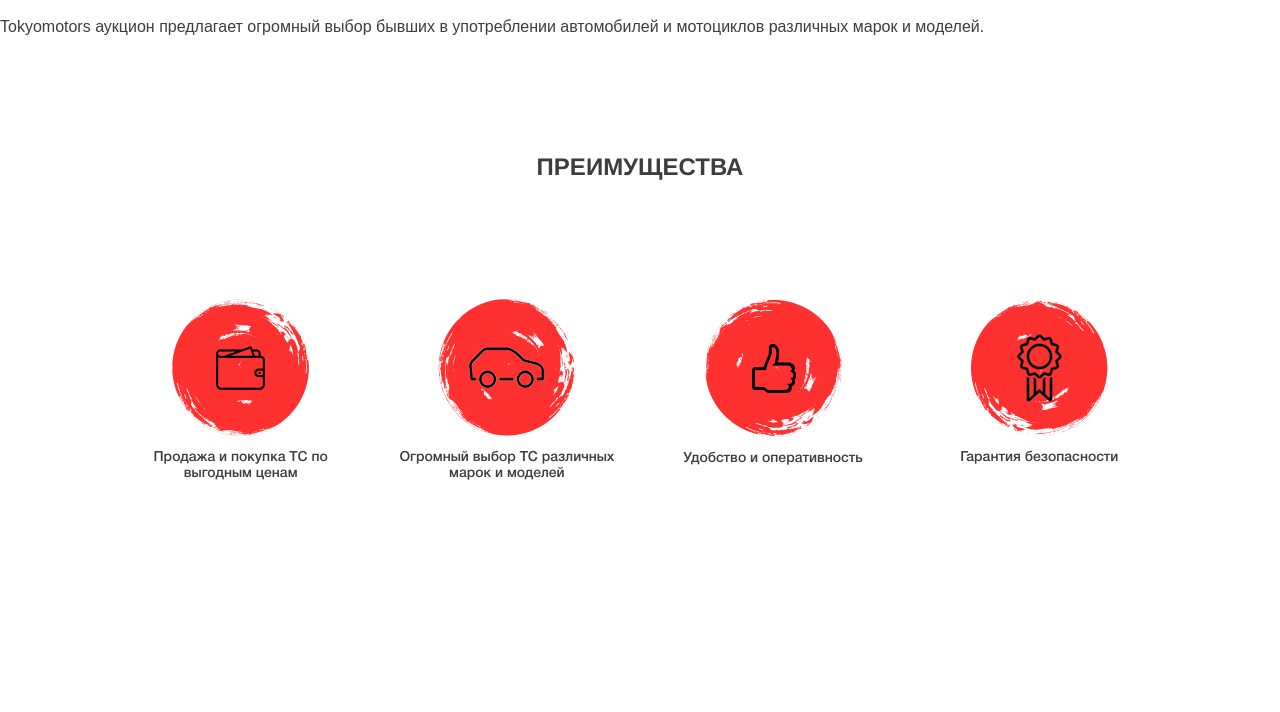
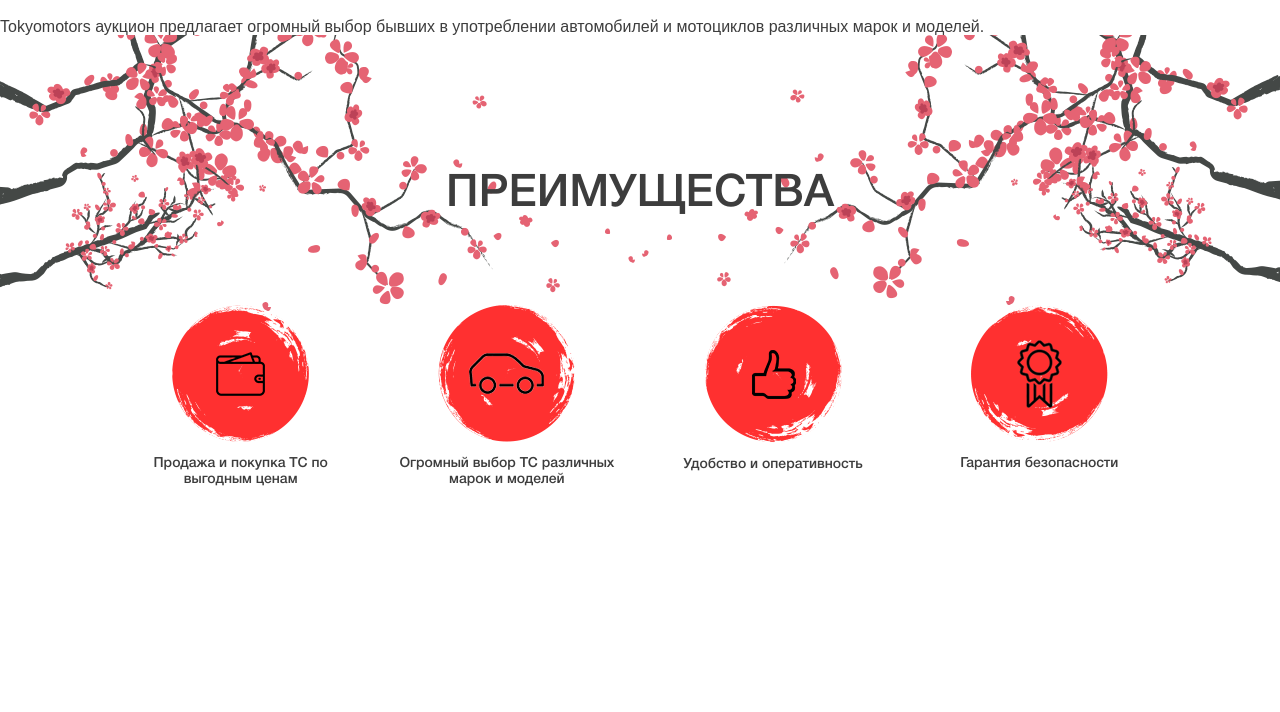
Before and after one commit to sheep-fish-vert/tokyoMotors, a website: page src/index.html in a window 1280 px wide. Shown: the part 88-800 px from the top of the page. Drawn offline with nearby package versions, Linux system fonts and the light colour scheme; files that its build step writes are made by us from their sources.

Commit message:
third block some add

```diff
--- a/src/partials/third-block.html
+++ b/src/partials/third-block.html
@@ -1,4 +1,6 @@
 <section class="third-block" id="third-block">
+	<img src="images/sakura-branch-left.png" class="sakura-branch-left">
+	<img src="images/sakura-branch-right.png" class="sakura-branch-right">
 	<div class="mbox">
 		<div class="wrapper">
 			<div class="heading">
--- a/src/sass/zdev_6.scss
+++ b/src/sass/zdev_6.scss
@@ -1,7 +1,7 @@
-.third-block{min-height: 1150px;background: url('../images/third-block-background.jpg') no-repeat; background-size: contein; background-position: 50% 150%;background-attachment: fixed; font-family: 'Helvetica'; font-weight: 500;
-	.mbox{padding: 100px 0;
-		.heading{padding-bottom: 100px;
-			h2{text-transform: uppercase; text-align: center; font-weight: 45px;}
+.third-block{position: relative; padding-bottom:700px;background: url('../images/third-block-background.jpg') no-repeat; background-size: contein; background-position: 50% 120%; font-family: 'Helvetica'; font-weight: 500;background-attachment: fixed;
+	.mbox{padding: 100px 0 50px 0;
+		.heading{padding-bottom: 50px;
+			h2{text-transform: uppercase; text-align: center; font-size: 45px; font-weight: 500;}
 		}
 		.advantages{display: flex;justify-content: space-between;
 			.advantage{ width: 22%;text-align: center;
@@ -10,4 +10,8 @@
 			}
 		}
 	}
+	.sakura-branch-left{position: absolute; top: 0; left: 0;
+	}
+	.sakura-branch-right{position: absolute; top: 0; right: 0;
+	}
 }
```
Also changed, not shown: src/images/sakura-branch-left.png (added), src/images/sakura-branch-right.png (added).
